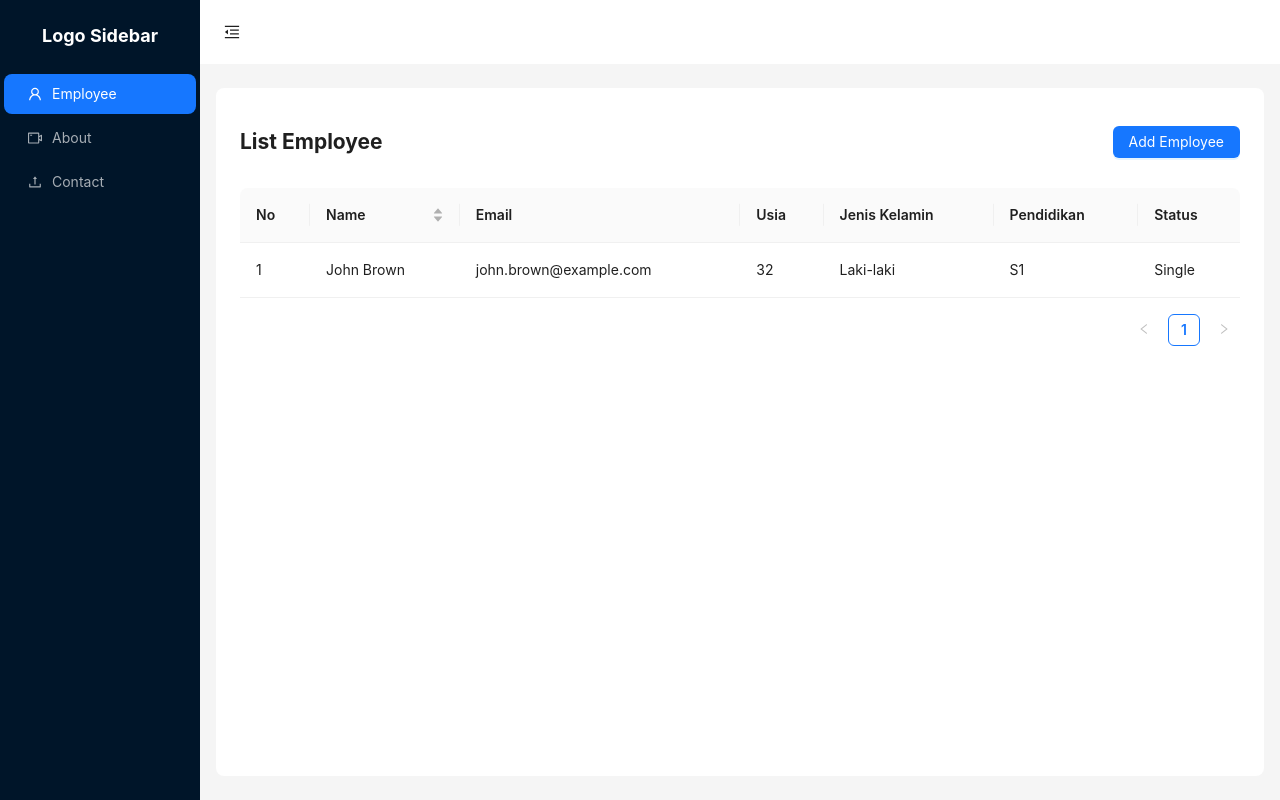
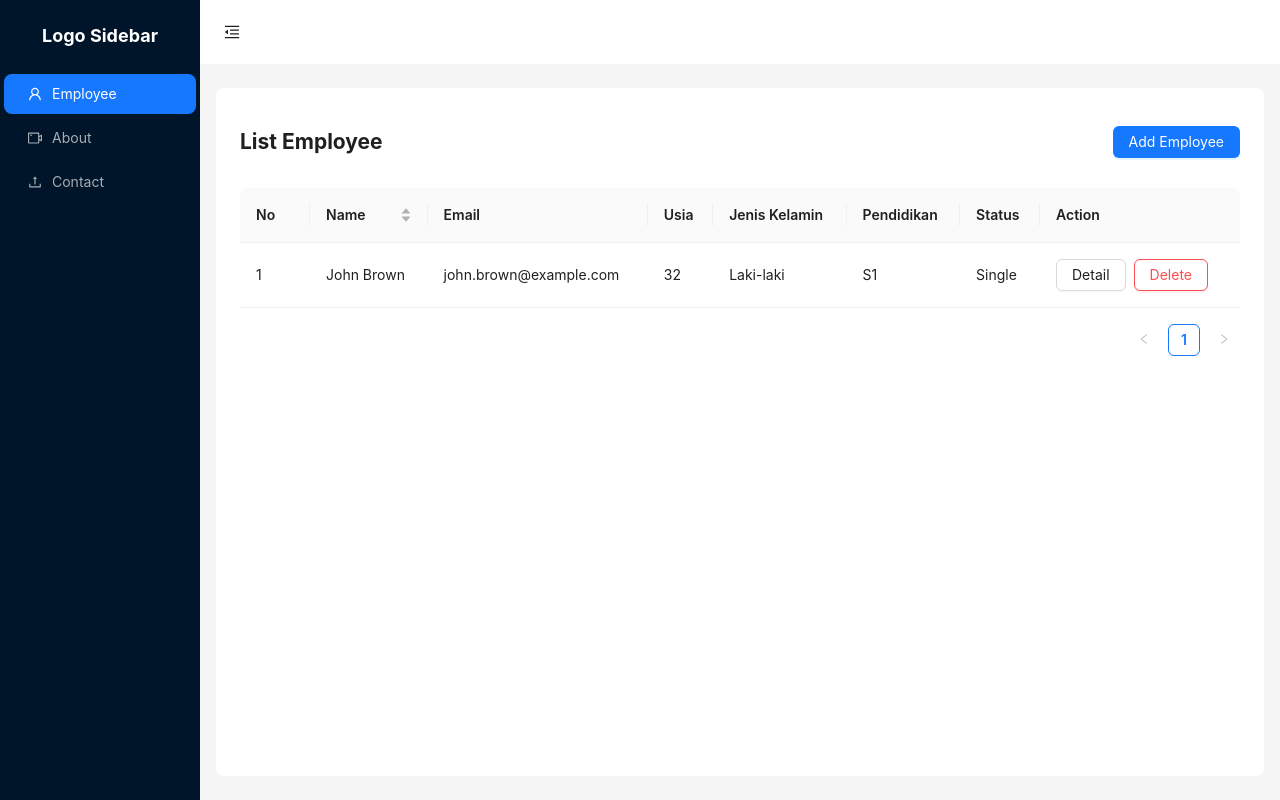
Before and after one commit to jerry-tomas16/first-reactjs, a React (Create React App) app: page /employee in a window 1280 px wide. Built offline with nearby package versions, Linux system fonts and the light colour scheme.

Commit message:
delete row table

```diff
--- a/src/components/ListTable.jsx
+++ b/src/components/ListTable.jsx
@@ -1,5 +1,8 @@
 import React from "react";
-import { Table } from "antd";
+import { Table, Button } from "antd";
+
+const ListTable = (props) => {
+  const { employees, onDelete } = props;
   const columns = [
     {
       title: "No",
@@ -35,12 +38,32 @@ const columns = [
       title: "Status",
       dataIndex: "status",
     },
+    {
+      title: "Action",
+      key: "action",
+      width: 200,
+      render: (_text, record) => (
+        <>
+          <Button
+            onClick={() => alert(`Detail:\n${JSON.stringify(record, null, 2)}`)}
+            style={{ marginRight: 8 }}
+          >
+            Detail
+          </Button>
+          <Button
+            danger
+            onClick={() => {
+              if (window.confirm("Hapus data ini?")) {
+                onDelete(record);
+              }
+            }}
+          >
+            Delete
+          </Button>
+        </>
+      ),
+    },
   ];
-const onChange = (pagination, filters, sorter, extra) => {
-  console.log("params", pagination, filters, sorter, extra);
-};
-const ListTable = (props) => {
-  const { employees } = props;
-  return <Table columns={columns} dataSource={employees} onChange={onChange} />;
+  return <Table columns={columns} dataSource={employees} />;
 };
 export default ListTable;
--- a/src/pages/Employee.jsx
+++ b/src/pages/Employee.jsx
@@ -21,6 +21,12 @@ function Employee() {
   const handleOpen = () => {
     setIsOpen(true);
   };
+  const handleDeleteRow = (record) => {
+    const filteredData = employees.filter(
+      (item) => item.email !== record.email,
+    );
+    setEmployees(filteredData);
+  };
 
   return (
     <Navigation>
@@ -42,7 +48,7 @@ function Employee() {
           </Button>
         </Col>
         <Col span={24} style={{ marginTop: 16 }}>
-          <ListTable employees={employees} />
+          <ListTable employees={employees} onDelete={handleDeleteRow} />
         </Col>
       </Row>
     </Navigation>
```
Lines whose indentation alone changed are shown as unchanged.
